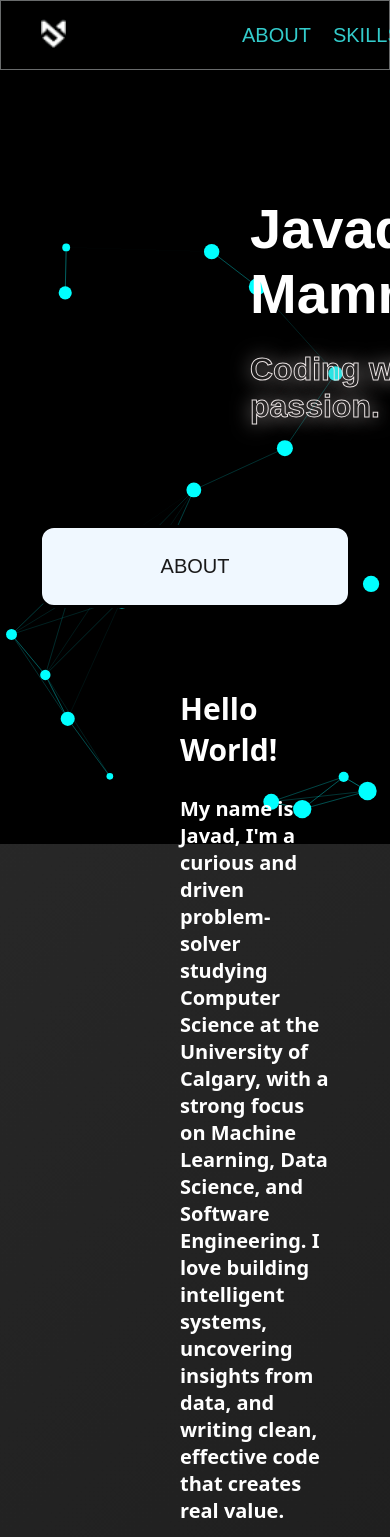
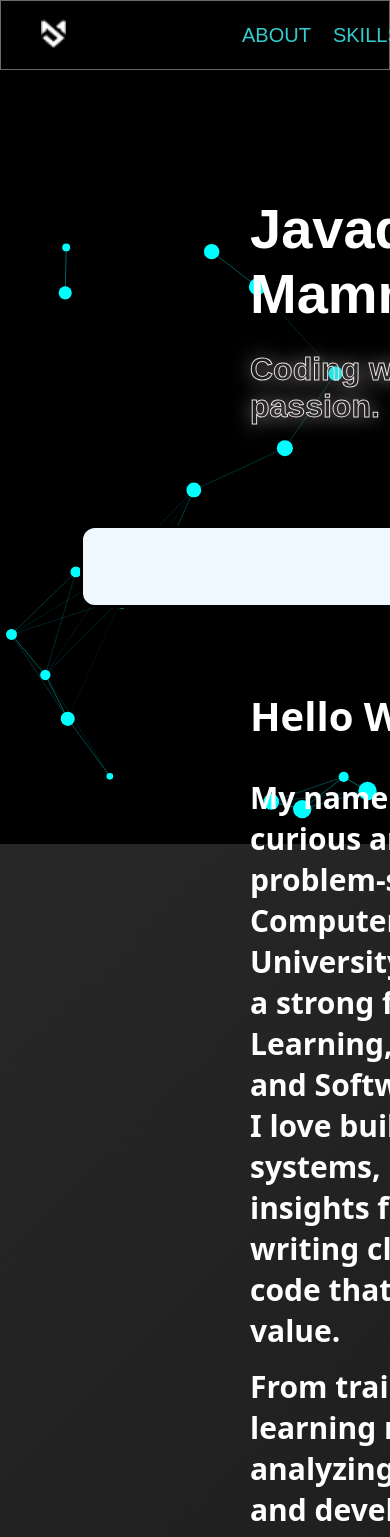
Before and after one commit to EventFulOgee4/eventfulogee4.github.io, a React (Vite) app: page / in a window 390 px wide. Shown: the top 1537 px of the page. Built offline with nearby package versions, Linux system fonts and the light colour scheme; a web font is replaced by a local one.

Commit message:
Adjusted the about section for phone proportions

```diff
--- a/src/styles/About.css
+++ b/src/styles/About.css
@@ -18,6 +18,13 @@ header.section-header {
     margin-bottom: 80px;
 }
 
+@media (max-width: 500px){
+    header.section-header {
+        width: 700px;
+        margin-left: 80px;
+    }
+}
+
 section.main-about {
     margin-left: 180px;
 }
@@ -30,19 +37,20 @@ section.main-about {
 
 @media (max-width: 500px){
     section.main-about{
-        max-width: 150px;
-    }
-}
-
-@media (min-width: 2400px){
-    section.main-about{
-        margin-left: 600px;
+        min-width: 400px;
+        margin-left: 250px;
     }
 }
 
 section.main-about > h2 {
     font-family: "Bitcount Prop Single", system-ui;
     font-size: 30px;
+}
+
+@media (max-width: 500px){
+    section.main-about > h2{
+        font-size: 40px;
+    }
 }
 
 section.main-about > h3 {
@@ -53,6 +61,12 @@ section.main-about > h3 {
     flex-wrap: wrap;
 }
 
+@media (max-width: 500px){
+    section.main-about > h3{
+        font-size: 30px;
+    }
+}
+
 section.main-about > h3 > span {
     margin-bottom: 15px;
 }
```
